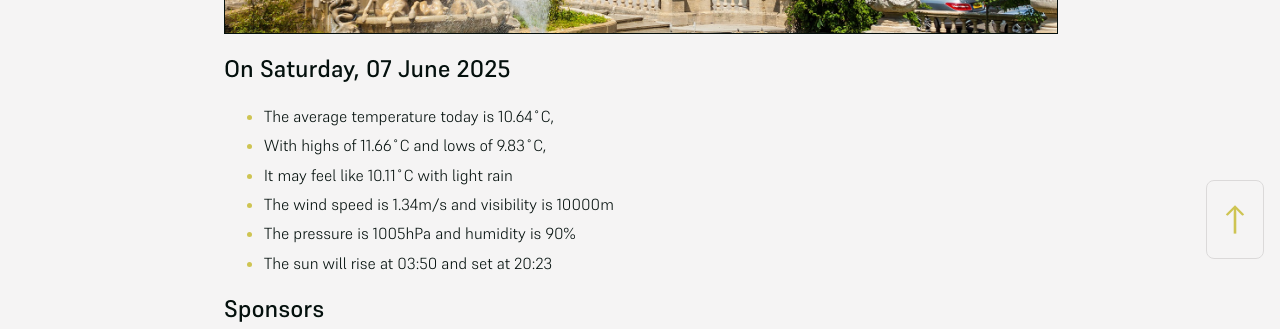
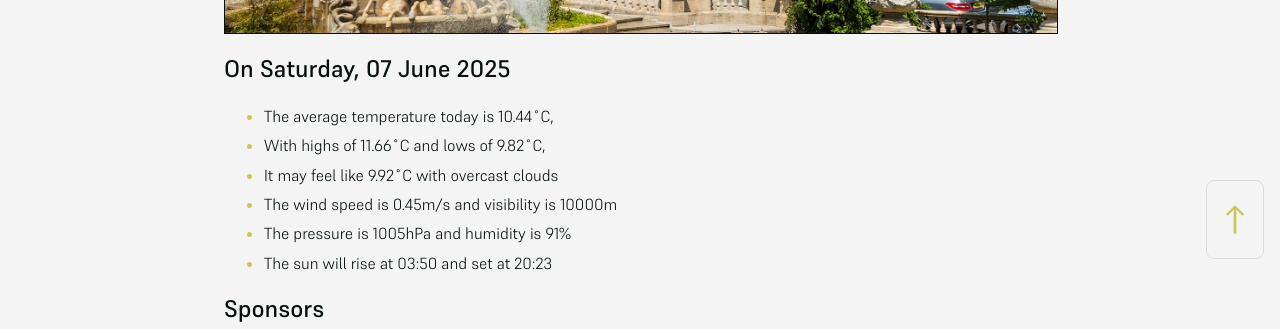
Before and after one commit to mat-0/cheltenham-open-data, a Jekyll site: the page built from index.md, in a window 1280 px wide. Shown: the part 625-954 px from the top of the page. Built offline with Jekyll 4.4.1, drawn with Linux system fonts in a browser that asks for light colours.

Commit message:
Updated 2025-06-07 04:58:02

```diff
--- a/index.md
+++ b/index.md
@@ -10,11 +10,11 @@ seo: Menu
 <!-- weather_marker starts -->
 ## On Saturday, 07 June 2025
 
-- The average temperature today is 10.64˚C,
-- With highs of 11.66˚C and lows of 9.83˚C,
-- It may feel like 10.11˚C with light rain
-- The wind speed is 1.34m/s and visibility is 10000m
-- The pressure is 1005hPa and humidity is 90%
+- The average temperature today is 10.44˚C,
+- With highs of 11.66˚C and lows of 9.82˚C,
+- It may feel like 9.92˚C with overcast clouds
+- The wind speed is 0.45m/s and visibility is 10000m
+- The pressure is 1005hPa and humidity is 91%
 - The sun will rise at 03:50 and set at 20:23
 
 <!-- weather_marker ends -->
```
Also changed, not shown: _data/flood.json (+4 -4 lines), _pages/news.md (+8 -8 lines).
